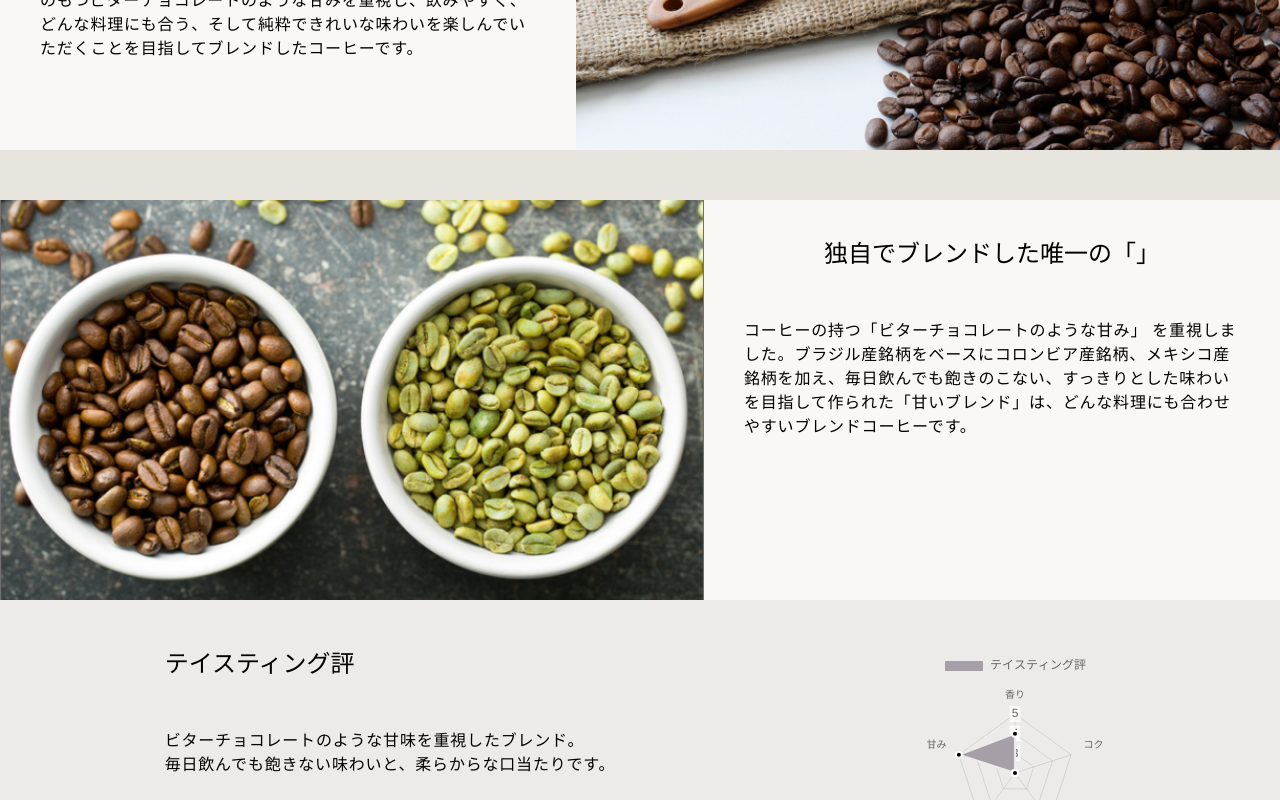
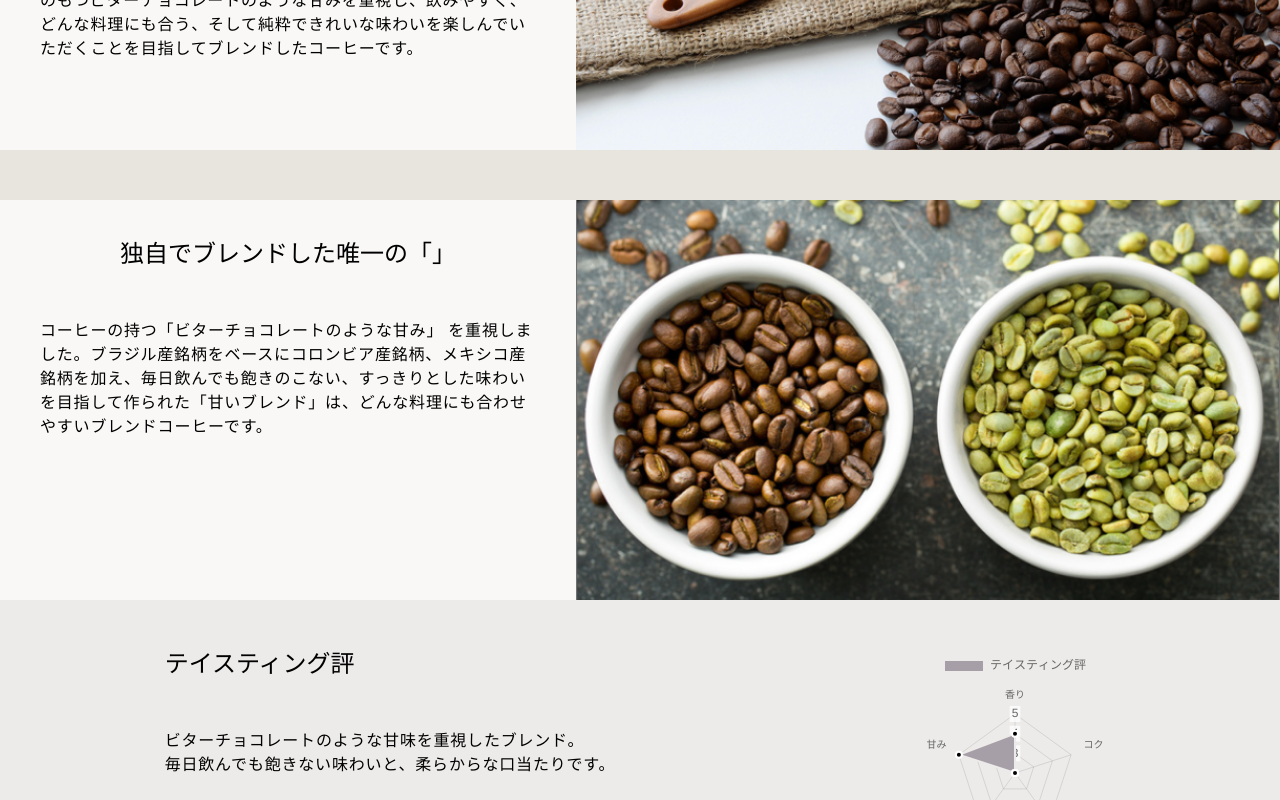
Before and after one commit to ooitanojohn/miyahara-coffee, a Next.js app: page / in a window 1280 px wide. Shown: the part 480-1280 px from the top of the page. Built offline with nearby package versions, Linux system fonts and the light colour scheme; a web font is replaced by a local one.

Commit message:
[add] flexDirectionの型のみかた分からん

```diff
--- a/components/page/Index.tsx
+++ b/components/page/Index.tsx
@@ -1,13 +1,21 @@
 import Image from "next/image";
 
-export const Concept = (props: any) => {
+type ConceptProps = {
+  mb: string;
+  Direction: string | undefined;
+  title: string;
+  desc: string;
+  src: string;
+};
+
+export const Concept = (props: ConceptProps) => {
   return (
     <section
       style={{
         display: "flex",
         marginBottom: `${props.mb}`,
         backgroundColor: "#F9F8F6",
-        flexDirection: `${props.Direction}`,
+        flex: `${props.Direction ? props.Direction : undefined}`,
       }}
     >
       <div style={{ flexBasis: "45%", padding: "40px" }}>
--- a/pages/index.tsx
+++ b/pages/index.tsx
@@ -17,12 +17,14 @@ export default function Home() {
         desc={conceptList[0].desc}
         src={conceptList[0].src}
         mb="50px"
+        Direction={undefined}
       />
       <Concept
         title={conceptList[1].title}
         desc={conceptList[1].desc}
         src={conceptList[1].src}
         Direction="row-reverse"
+        mb={""}
       />
       {/* Graph */}
       <section
@@ -105,6 +107,8 @@ export default function Home() {
         title="カップにコーヒーを注いで完成"
         desc="コーヒーを淹れるのにかかった時間は15時20分。\n 普段よりもちょっと丁寧に淹れたコーヒーで心豊かなひとときを過ごしてみてはいかがでしょうか。"
         src="/image/n_14@2x.png"
+        mb={""}
+        Direction={undefined}
       />
       {/* shop */}
       <ArticleTitle title="ご購入方法" id="#shop" />
```
Also changed, not shown: components/Layout/Layout.tsx (deleted, +0 -14 lines).
